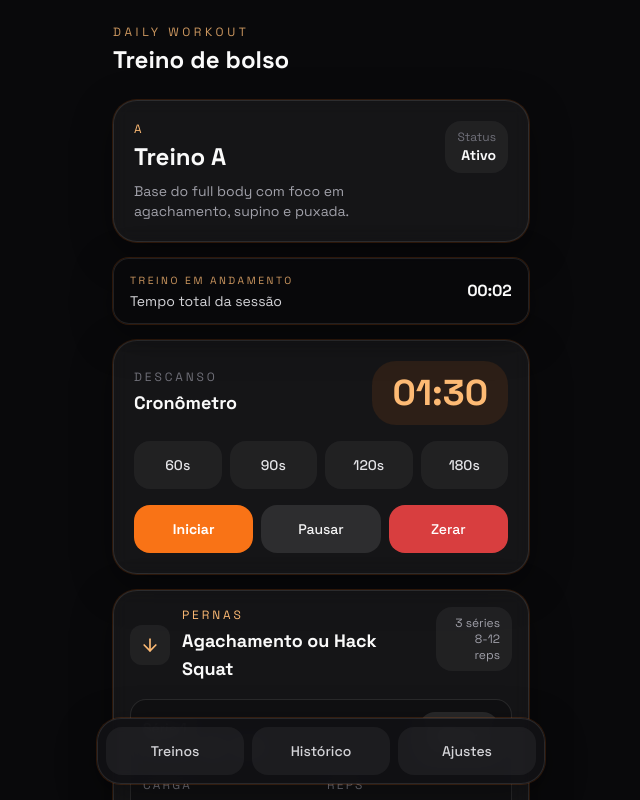
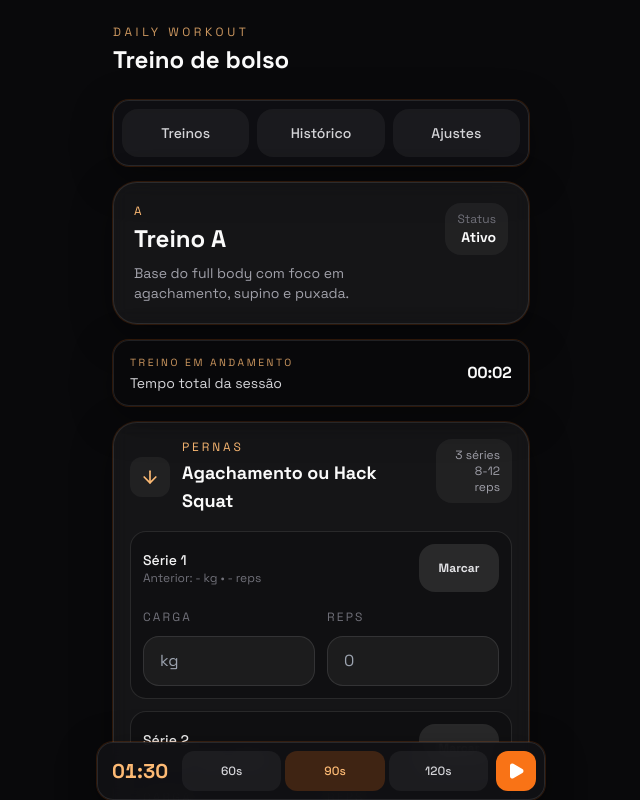
Before and after one commit to lnrdgst/daily-workout, a React (Vite) app: page /workout/A in a window 1280 px wide. Both pictures are taken after a click on the button "Iniciar treino". Shown: the top 800 px of the page, without its empty margins (319-959 px from the left). Built offline with nearby package versions, Linux system fonts and the light colour scheme.

Commit message:
feat: simplifica cronometro de descanso durante o treino

```diff
--- a/src/components/AppLayout.tsx
+++ b/src/components/AppLayout.tsx
@@ -1,17 +1,12 @@
 import { useEffect, useState } from 'react';
-import { Link, NavLink, Outlet, useLocation } from 'react-router-dom';
+import { Link, Outlet, useLocation } from 'react-router-dom';
 import { ActiveWorkoutBar } from '@/components/ActiveWorkoutBar';
+import { MainNavigation } from '@/components/MainNavigation';
 import { ScrollToTop } from '@/components/ScrollToTop';
 import { SplashScreen } from '@/components/SplashScreen';
 import { useWorkoutStore, WorkoutStoreProvider } from '@/hooks/useWorkoutStore';
 
 const SPLASH_STORAGE_KEY = 'daily-workout-splash-seen';
-
-const navItems = [
-  { to: '/', label: 'Treinos' },
-  { to: '/history', label: 'Histórico' },
-  { to: '/settings', label: 'Ajustes' },
-];
 
 export const AppLayout = () => {
   return (
@@ -25,6 +20,7 @@ const AppShell = () => {
   const location = useLocation();
   const { state } = useWorkoutStore();
   const showActiveWorkoutBar = Boolean(state.activeDraft) && !location.pathname.startsWith('/workout/');
+  const isActiveWorkoutPage = location.pathname === `/workout/${state.activeDraft?.workoutId}`;
   const [showSplash, setShowSplash] = useState(() => {
     if (state.activeDraft || typeof window === 'undefined') {
       return false;
@@ -52,7 +48,11 @@ const AppShell = () => {
   return (
     <>
       <ScrollToTop />
-      <div className={`mx-auto flex min-h-screen w-full max-w-md flex-col px-4 pt-6 text-zinc-50 ${showActiveWorkoutBar ? 'pb-52' : 'pb-28'}`}>
+      <div
+        className={`mx-auto flex min-h-screen w-full max-w-md flex-col px-4 pt-6 text-zinc-50 ${
+          isActiveWorkoutPage ? 'pb-6' : showActiveWorkoutBar ? 'pb-52' : 'pb-28'
+        }`}
+      >
         <header className="mb-6 flex items-center justify-between">
           <Link to="/" className="space-y-1">
             <p className="text-xs uppercase tracking-[0.3em] text-accent-300/80">Daily Workout</p>
@@ -66,19 +66,9 @@ const AppShell = () => {
 
         {showActiveWorkoutBar && <ActiveWorkoutBar draft={state.activeDraft!} />}
 
-        <nav className="fixed bottom-[calc(1rem+env(safe-area-inset-bottom))] left-1/2 z-20 flex w-[calc(100%-2rem)] max-w-md -translate-x-1/2 gap-2 rounded-3xl border border-white/10 bg-surface-900/95 p-2 shadow-glow backdrop-blur">
-          {navItems.map((item) => (
-            <NavLink
-              key={item.to}
-              to={item.to}
-              className={({ isActive }) =>
-                `touch-button flex-1 rounded-2xl ${isActive ? 'bg-accent-500 text-white' : 'bg-white/5 text-zinc-300'}`
-              }
-            >
-              {item.label}
-            </NavLink>
-          ))}
-        </nav>
+        {!isActiveWorkoutPage && (
+          <MainNavigation className="fixed bottom-[calc(1rem+env(safe-area-inset-bottom))] left-1/2 z-20 flex w-[calc(100%-2rem)] max-w-md -translate-x-1/2 gap-2 rounded-3xl border border-white/10 bg-surface-900/95 p-2 shadow-glow backdrop-blur" />
+        )}
       </div>
       {showSplash && <SplashScreen isExiting={isSplashExiting} />}
     </>
--- /dev/null
+++ b/src/components/MainNavigation.tsx
@@ -0,0 +1,27 @@
+import { NavLink } from 'react-router-dom';
+
+const navItems = [
+  { to: '/', label: 'Treinos' },
+  { to: '/history', label: 'Histórico' },
+  { to: '/settings', label: 'Ajustes' },
+];
+
+interface MainNavigationProps {
+  className: string;
+}
+
+export const MainNavigation = ({ className }: MainNavigationProps) => (
+  <nav aria-label="Navegação principal" className={className}>
+    {navItems.map((item) => (
+      <NavLink
+        key={item.to}
+        to={item.to}
+        className={({ isActive }) =>
+          `touch-button flex-1 rounded-2xl ${isActive ? 'bg-accent-500 text-white' : 'bg-white/5 text-zinc-300'}`
+        }
+      >
+        {item.label}
+      </NavLink>
+    ))}
+  </nav>
+);
--- a/src/components/RestTimer.tsx
+++ b/src/components/RestTimer.tsx
@@ -1,6 +1,7 @@
+import { Play, RotateCcw, Square } from 'lucide-react';
 import { useEffect, useRef, useState } from 'react';
 
-const presets = [60, 90, 120, 180];
+const presets = [60, 90, 120];
 
 const formatTime = (seconds: number) => {
   const minutes = Math.floor(seconds / 60)
@@ -10,10 +11,14 @@ const formatTime = (seconds: number) => {
   return `${minutes}:${remainder}`;
 };
 
+type RestTimerStatus = 'ready' | 'running' | 'finished';
+
 export const RestTimer = () => {
+  const [selectedSeconds, setSelectedSeconds] = useState(90);
   const [remainingSeconds, setRemainingSeconds] = useState(90);
-  const [isRunning, setIsRunning] = useState(false);
+  const [status, setStatus] = useState<RestTimerStatus>('ready');
   const intervalRef = useRef<number | null>(null);
+  const isRunning = status === 'running';
 
   useEffect(() => {
     if (!isRunning) {
@@ -27,7 +32,7 @@ export const RestTimer = () => {
     intervalRef.current = window.setInterval(() => {
       setRemainingSeconds((current) => {
         if (current <= 1) {
-          setIsRunning(false);
+          setStatus('finished');
           return 0;
         }
 
@@ -38,64 +43,69 @@ export const RestTimer = () => {
     return () => {
       if (intervalRef.current) {
         window.clearInterval(intervalRef.current);
+        intervalRef.current = null;
       }
     };
   }, [isRunning]);
 
+  const selectPreset = (seconds: number) => {
+    if (isRunning) {
+      return;
+    }
+
+    setSelectedSeconds(seconds);
+    setRemainingSeconds(seconds);
+    setStatus('ready');
+  };
+
+  const handlePrimaryAction = () => {
+    if (status === 'running') {
+      setRemainingSeconds(selectedSeconds);
+      setStatus('ready');
+      return;
+    }
+
+    setRemainingSeconds(selectedSeconds);
+    setStatus('running');
+  };
+
+  const primaryAction =
+    status === 'running'
+      ? { label: 'Parar descanso', icon: <Square size={16} fill="currentColor" />, className: 'bg-white/15 text-zinc-100' }
+      : status === 'finished'
+        ? { label: 'Repetir descanso', icon: <RotateCcw size={18} />, className: 'bg-white/10 text-accent-300' }
+        : { label: 'Iniciar descanso', icon: <Play size={18} fill="currentColor" />, className: 'bg-accent-500 text-white' };
+
   return (
-    <section className="panel p-5">
-      <div className="mb-4 flex items-center justify-between">
-        <div>
-          <p className="text-xs uppercase tracking-[0.24em] text-zinc-500">Descanso</p>
-          <h2 className="mt-1 text-lg font-bold">Cronômetro</h2>
-        </div>
-        <div className="rounded-3xl bg-accent-500/10 px-5 py-3 text-4xl font-bold text-accent-300">
-          {formatTime(remainingSeconds)}
-        </div>
-      </div>
+    <aside className="fixed bottom-[env(safe-area-inset-bottom)] left-1/2 z-30 w-[calc(100%-1rem)] max-w-md -translate-x-1/2 rounded-2xl border border-white/10 bg-surface-900/95 p-2 shadow-glow backdrop-blur">
+      <div className="flex items-center gap-2">
+        <p className="w-[4.25rem] shrink-0 text-center text-xl font-bold tabular-nums text-accent-300">{formatTime(remainingSeconds)}</p>
 
-      <div className="mb-4 grid grid-cols-4 gap-2">
+        <div className="grid min-w-0 flex-1 grid-cols-3 gap-1">
           {presets.map((seconds) => (
             <button
               key={seconds}
               type="button"
-            onClick={() => {
-              setRemainingSeconds(seconds);
-              setIsRunning(false);
-            }}
-            className="touch-button bg-white/5 text-zinc-200"
+              disabled={isRunning}
+              onClick={() => selectPreset(seconds)}
+              className={`min-h-10 rounded-xl px-1 text-xs font-medium transition disabled:cursor-not-allowed disabled:opacity-40 ${
+                selectedSeconds === seconds ? 'bg-accent-500/20 text-accent-300' : 'bg-white/5 text-zinc-300'
+              }`}
             >
               {seconds}s
             </button>
           ))}
         </div>
 
-      <div className="grid grid-cols-3 gap-2">
         <button
           type="button"
-          onClick={() => setIsRunning(true)}
-          className="touch-button bg-accent-500 font-semibold text-white"
+          onClick={handlePrimaryAction}
+          aria-label={primaryAction.label}
+          className={`inline-flex min-h-10 w-10 shrink-0 items-center justify-center rounded-xl transition active:scale-[0.98] ${primaryAction.className}`}
         >
-          Iniciar
-        </button>
-        <button
-          type="button"
-          onClick={() => setIsRunning(false)}
-          className="touch-button bg-white/10 text-zinc-100"
-        >
-          Pausar
-        </button>
-        <button
-          type="button"
-          onClick={() => {
-            setIsRunning(false);
-            setRemainingSeconds(0);
-          }}
-          className="touch-button bg-danger/90 text-white"
-        >
-          Zerar
+          {primaryAction.icon}
         </button>
       </div>
-    </section>
+    </aside>
   );
 };
--- a/src/pages/WorkoutPage.tsx
+++ b/src/pages/WorkoutPage.tsx
@@ -3,6 +3,7 @@ import { Link, useNavigate, useParams } from 'react-router-dom';
 import { ConfirmDialog } from '@/components/ConfirmDialog';
 import { ExerciseCard } from '@/components/ExerciseCard';
 import { ExerciseIcon } from '@/components/ExerciseIcon';
+import { MainNavigation } from '@/components/MainNavigation';
 import { RestTimer } from '@/components/RestTimer';
 import { workoutsById } from '@/data/workouts';
 import { getWorkoutDurationSeconds, useWorkoutDuration } from '@/hooks/useWorkoutDuration';
@@ -67,7 +68,10 @@ export const WorkoutPage = () => {
   const isTraining = activeDraft !== null;
 
   return (
-    <div className="space-y-4 pb-8">
+    <div className={`space-y-4 ${isTraining ? 'pb-[calc(6.5rem+env(safe-area-inset-bottom))]' : 'pb-8'}`}>
+      {isTraining && (
+        <MainNavigation className="grid grid-cols-3 gap-2 rounded-2xl border border-white/10 bg-surface-900/80 p-2 shadow-glow backdrop-blur" />
+      )}
       <section className="panel p-5">
         <div className="flex items-start justify-between gap-4">
           <div>
```
Lines whose indentation alone changed are shown as unchanged.
